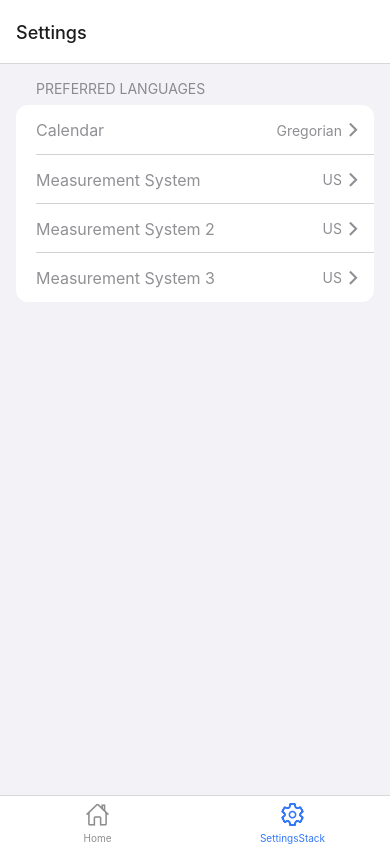
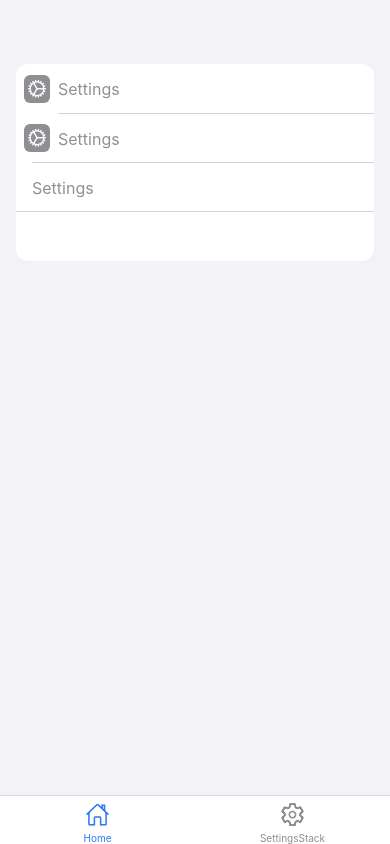
Before and after one commit to jbijlsma/react-native-settings, a React Native app: screen /SettingListScreen in a window 390 px wide. Built offline with nearby package versions, Linux system fonts and the light colour scheme.

Commit message:
Try to make styling more flexible

```diff
--- a/App.js
+++ b/App.js
@@ -40,7 +40,7 @@ export default function App() {
     <Provider store={store}>
       <StatusBar style="auto" />
       <NavigationContainer theme={theme}>
-        <Tabs.Navigator initialRouteName="SettingsStack">
+        <Tabs.Navigator initialRouteName="Home">
           <Tabs.Screen
             name="Home"
             component={HomeScreen}
--- /dev/null
+++ b/components/FilledIcon.js
@@ -0,0 +1,25 @@
+import { StyleSheet, View } from "react-native";
+import { Ionicons } from "@expo/vector-icons";
+
+function FilledIcon({ backgroundColor, iconName, iconColor, iconSize }) {
+  return (
+    <View style={[styles.container, { backgroundColor: backgroundColor }]}>
+      <Ionicons
+        name={iconName}
+        color={iconColor}
+        size={iconSize}
+      />
+    </View>
+  );
+}
+
+const styles = StyleSheet.create({
+  container: {
+    justifyContent: "center",
+    alignItems: "center",
+    padding: 2,
+    borderRadius: 6,
+  },
+});
+
+export default FilledIcon;
--- a/components/Item.js
+++ b/components/Item.js
@@ -1,10 +1,12 @@
-import { StyleSheet, Pressable, View } from "react-native";
+import { StyleSheet, Pressable, View, Text } from "react-native";
 
 import { useTheme } from "../theme/useTheme";
+import FilledIcon from "./FilledIcon";
 
 function Item({
   item,
   index,
+  marginLeft,
   hasPrevSibbling,
   hasNextSibbling,
   onPress,
@@ -36,7 +38,7 @@ function Item({
   }
 
   const isFirstSetting = index === 0;
-  const outerBoxHeight = 50;
+  const outerBoxHeight = 48;
   const pressableBorderRadius = getPressableBorderRadiusStyle(
     hasPrevSibbling,
     hasNextSibbling
@@ -60,9 +62,20 @@ function Item({
         },
       ]}
     >
+      <View style={styles.leadingIcon}>
+        {item.iconName && (
+          <FilledIcon
+            backgroundColor={item.iconBackgroundColor}
+            iconName={item.iconName}
+            iconColor={item.iconColor}
+            iconSize={24}
+          />
+        )}
+      </View>
       <View
         style={[
           styles.innerBox,
+          { marginLeft: marginLeft },
           !isFirstSetting &&
             hasPrevSibbling && {
               borderTopWidth: 1,
@@ -83,15 +96,20 @@ const styles = StyleSheet.create({
     left: 0,
     right: 0,
     overflow: "hidden",
+    flexDirection: "row",
+    alignItems: "center",
   },
   innerBox: {
-    marginLeft: 20,
     width: "100%",
     height: "100%",
   },
+  leadingIcon: {
+    position: "absolute",
+    left: 8,
+  },
   settingContainer: {
     flex: 1,
-    paddingRight: 30,
+    paddingRight: 55,
     paddingVertical: 12,
     flexDirection: "row",
     justifyContent: "space-between",
--- a/components/ItemGroup.js
+++ b/components/ItemGroup.js
@@ -3,13 +3,22 @@ import Item from "./Item";
 import SingleSelectSetting from "./items/SingleSelectSetting";
 import SingleSelectOptionItem from "./items/SingleSelectOptionItem";
 import UnknownItem from "./items/UnknownItem";
+import SettingPageLink from "./items/SettingPageLink";
 
-function ItemGroup({ items, itemKeyExtractor, isOptionSelected, onPress }) {
+function ItemGroup({
+  items,
+  itemKeyExtractor,
+  marginLeft,
+  isOptionSelected,
+  onPress,
+}) {
   const numberOfItems = items.length;
   const lastItemIndex = items.length - 1;
 
   function createItemImplemenation(item) {
     switch (item.type) {
+      case "SettingPageLink":
+        return <SettingPageLink setting={item} />;
       case "SingleSelectSetting":
         return <SingleSelectSetting setting={item} />;
       case "SingleSelectOptionItem":
@@ -36,9 +45,8 @@ function ItemGroup({ items, itemKeyExtractor, isOptionSelected, onPress }) {
     return (
       <Item
         key={itemKeyExtractor(item)}
-        title={item.title}
-        value={item.value}
-        displayValue={item.displayValue}
+        item={item}
+        marginLeft={marginLeft}
         index={index}
         hasPrevSibbling={hasPrevSibbling}
         hasNextSibbling={hasNextSibbling}
--- /dev/null
+++ b/components/items/SettingPageLink.js
@@ -0,0 +1,40 @@
+import { StyleSheet, Text, View } from "react-native";
+import { Ionicons } from "@expo/vector-icons";
+
+import { useTheme } from "../../theme/useTheme";
+
+function SettingPageLink({ setting }) {
+  const [theme] = useTheme();
+
+  return (
+    <>
+      <Text
+        style={[
+          styles.settingTitle,
+          { color: theme.colors.sectionSettingText },
+        ]}
+      >
+        {setting?.title}
+      </Text>
+      <View style={styles.settingValueContainer}>
+        <Ionicons
+          name="chevron-forward-outline"
+          color={theme.colors.sectionSettingValue}
+          size={22}
+        />
+      </View>
+    </>
+  );
+}
+
+const styles = StyleSheet.create({
+  settingTitle: {
+    fontSize: 16,
+  },
+  settingValueContainer: {
+    flexDirection: "row",
+    alignItems: "center",
+  },
+});
+
+export default SettingPageLink;
--- a/models/setting.js
+++ b/models/options-setting.js
@@ -1,4 +1,4 @@
-export function Setting(type, name, title, value, options) {
+export function OptionsSetting(type, name, title, value, options) {
   return {
     type: type,
     name: name,
--- /dev/null
+++ b/models/setting-page-link-setting.js
@@ -0,0 +1,19 @@
+export function SettingPageLinkSetting(
+  type,
+  name,
+  title,
+  linkedSection,
+  iconBackgroundColor,
+  iconName,
+  iconColor
+) {
+  return {
+    type: type,
+    name: name,
+    title: title,
+    linkedSection: linkedSection,
+    iconBackgroundColor: iconBackgroundColor,
+    iconName: iconName,
+    iconColor: iconColor,
+  };
+}
--- a/screens/HomeScreen.js
+++ b/screens/HomeScreen.js
@@ -1,36 +1,218 @@
-import { StyleSheet, View, Text } from "react-native";
-import { useSelector } from "react-redux";
+import { StyleSheet, View, Pressable, Text } from "react-native";
+import { Ionicons } from "@expo/vector-icons";
 
-import ItemGroup from "../components/ItemGroup";
 import { useTheme } from "../theme/useTheme";
+import FilledIcon from "../components/FilledIcon";
 
 function HomeScreen({ navigation }) {
   const [theme] = useTheme();
-  const section = useSelector((state) => state.settingsSlice.section);
 
-  function onPressHandler(item) {
-    navigation.navigate("ItemScreen", { itemName: item.name });
-  }
+  const createPressables = () => {
+    return (
+      <>
+        <Pressable
+          style={({ pressed }) => [
+            styles.outerBox,
+            { borderTopLeftRadius: 12, borderTopRightRadius: 12 },
+            {
+              top: 0,
+              height: 50,
+              backgroundColor: theme.colors.sectionBackground,
+            },
+            pressed && {
+              backgroundColor: theme.colors.settingPressedBackground,
+              zIndex: 1000,
+            },
+          ]}
+        >
+          <View style={styles.innerBox}>
+            <View style={styles.innerBoxLeft}>
+              <FilledIcon
+                backgroundColor="rgb(142, 142, 147)"
+                iconName="ios-cog-outline"
+                iconColor="white"
+                iconSize={22}
+              />
+            </View>
+            <View style={styles.innerBoxRight}>
+              <Text
+                style={[
+                  styles.settingTitle,
+                  { color: theme.colors.sectionSettingText },
+                ]}
+              >
+                Settings
+              </Text>
+              <Ionicons
+                name="chevron-forward-outline"
+                color="white"
+                size={22}
+              />
+            </View>
+          </View>
+        </Pressable>
+        <Pressable
+          style={({ pressed }) => [
+            styles.outerBox,
+            {
+              top: 49,
+              height: 50,
+              backgroundColor: theme.colors.sectionBackground,
+            },
+            pressed && {
+              backgroundColor: theme.colors.settingPressedBackground,
+              zIndex: 1000,
+            },
+          ]}
+        >
+          <View style={styles.innerBox}>
+            <View style={styles.innerBoxLeft}>
+              <FilledIcon
+                backgroundColor="rgb(142, 142, 147)"
+                iconName="ios-cog-outline"
+                iconColor="white"
+                iconSize={22}
+              />
+            </View>
+            <View
+              style={[
+                styles.innerBoxRight,
+                {
+                  borderTopWidth: 1,
+                  borderTopColor: theme.colors.settingPressedBackground,
+                },
+              ]}
+            >
+              <Text
+                style={[
+                  styles.settingTitle,
+                  { color: theme.colors.sectionSettingText },
+                ]}
+              >
+                Settings
+              </Text>
+              <Ionicons
+                name="chevron-forward-outline"
+                color="white"
+                size={22}
+              />
+            </View>
+          </View>
+        </Pressable>
+        <Pressable
+          style={({ pressed }) => [
+            styles.outerBox,
+            {
+              top: 98,
+              height: 50,
+              backgroundColor: theme.colors.sectionBackground,
+            },
+            pressed && {
+              backgroundColor: theme.colors.settingPressedBackground,
+              zIndex: 1000,
+            },
+          ]}
+        >
+          <View style={styles.innerBox}>
+            <View style={styles.innerBoxLeft}></View>
+            <View
+              style={[
+                styles.innerBoxRight,
+                {
+                  borderTopWidth: 1,
+                  borderTopColor: theme.colors.settingPressedBackground,
+                },
+              ]}
+            >
+              <Text
+                style={[
+                  styles.settingTitle,
+                  { color: theme.colors.sectionSettingText },
+                ]}
+              >
+                Settings
+              </Text>
+              <Ionicons
+                name="chevron-forward-outline"
+                color="white"
+                size={22}
+              />
+            </View>
+          </View>
+        </Pressable>
+        <Pressable
+          style={({ pressed }) => [
+            styles.outerBox,
+            { borderBottomLeftRadius: 12, borderBottomRightRadius: 12 },
+            {
+              top: 147,
+              height: 50,
+              backgroundColor: theme.colors.sectionBackground,
+            },
+            pressed && {
+              backgroundColor: theme.colors.settingPressedBackground,
+              zIndex: 1000,
+            },
+          ]}
+        >
+          <View
+            style={[
+              styles.innerBox,
+              {
+                borderTopWidth: 1,
+                borderTopColor: theme.colors.settingPressedBackground,
+              },
+            ]}
+          ></View>
+        </Pressable>
+      </>
+    );
+  };
 
   return (
-    <View style={styles.container}>
-      <View>
-        <Text style={styles.text}>Home</Text>
-      </View>
+    <View style={styles.pageContainer}>
+      <View style={styles.outerContainer}>{createPressables()}</View>
     </View>
   );
 }
 
 const styles = StyleSheet.create({
-  container: {
+  pageContainer: {
     flex: 1,
-    padding: 16,
-    justifyContent: "center",
+    paddingHorizontal: 16,
+    marginTop: 64,
+  },
+  outerContainer: {
+    // position: "relative",
+    flex: 1,
+  },
+  outerBox: {
+    position: "absolute",
+    width: "100%",
+    left: 0,
+    right: 0,
+    overflow: "hidden",
+    flexDirection: "row",
     alignItems: "center",
   },
-  text: {
-    fontSize: 18,
-    fontWeight: "bold",
+  innerBox: {
+    flexDirection: "row",
+    width: "100%",
+    height: "100%",
+  },
+  innerBoxLeft: {
+    justifyContent: "center",
+    paddingHorizontal: 8,
+  },
+  innerBoxRight: {
+    paddingRight: 8,
+    flex: 1,
+    flexDirection: "row",
+    justifyContent: "space-between",
+    alignItems: "center",
+  },
+  settingTitle: {
+    fontSize: 16,
   },
 });
 
--- a/screens/SettingListScreen.js
+++ b/screens/SettingListScreen.js
@@ -5,20 +5,38 @@ import { useNavigation } from "@react-navigation/native";
 import { useSelector } from "react-redux";
 import ItemGroup from "../components/ItemGroup";
 
-function SettingListScreen() {
+function SettingListScreen({ route }) {
   const [theme] = useTheme();
   const navigation = useNavigation();
 
+  const topLevelSection = useSelector((state) => state.settingsSlice.section);
+
   function settingPressHandler(setting) {
-    navigation.navigate("SettingOptionsScreen", { settingName: setting.name });
+    console.log(setting.type);
+    switch (setting.type) {
+      case "SettingPageLink":
+        navigation.push("SettingListScreen", {
+          section: setting.linkedSection,
+        });
+        break;
+      default:
+        console.log("Default");
+        navigation.navigate("SettingOptionsScreen", {
+          settingName: setting.name,
+        });
+    }
   }
 
-  const section = useSelector((state) => state.settingsSlice.section);
+  const section = route.params?.section ?? topLevelSection;
+  const headerMarginleft = 50;
 
   return (
     <View style={styles.container}>
       <Text
-        style={[styles.sectionHeader, { color: theme.colors.sectionHeader }]}
+        style={[
+          styles.sectionHeader,
+          { color: theme.colors.sectionHeader, marginLeft: headerMarginleft },
+        ]}
       >
         {section.title.toUpperCase()}
       </Text>
@@ -27,6 +45,7 @@ function SettingListScreen() {
         <ItemGroup
           items={section.settings}
           itemKeyExtractor={(setting) => setting.name}
+          marginLeft={headerMarginleft}
           onPress={settingPressHandler}
         />
       </View>
@@ -44,11 +63,6 @@ const styles = StyleSheet.create({
     fontSize: 14,
     marginBottom: 8,
   },
-  sectionContainer: {
-    borderRadius: 12,
-    marginTop: 8,
-    padding: 12,
-  },
 });
 
 export default SettingListScreen;
--- a/screens/SettingOptionsScreen.js
+++ b/screens/SettingOptionsScreen.js
@@ -7,6 +7,8 @@ import { updateSetting } from "../store/settings";
 
 function SettingOptionsScreen({ navigation, route }) {
   const { settingName } = route.params;
+
+  const headerMarginleft = 35;
 
   // Pass only basic info through routeParams and look up the stats in the store to trigger changes if the state is updated
   const setting = useSelector((state) =>
@@ -41,6 +43,7 @@ function SettingOptionsScreen({ navigation, route }) {
           items={setting.options}
           itemKeyExtractor={(item) => item.value}
           isOptionSelected={(option) => option.value === setting.value}
+          marginLeft={headerMarginleft}
           onPress={onPressHandler}
         />
       </View>
--- a/store/settings.js
+++ b/store/settings.js
@@ -1,30 +1,49 @@
 import { createSlice } from "@reduxjs/toolkit";
 
-import { Setting } from "../models/setting";
+import { OptionsSetting } from "../models/options-setting";
 import { SettingSection } from "../models/setting-section";
 import { SettingOption } from "../models/setting-option";
+import { SettingPageLinkSetting } from "../models/setting-page-link-setting";
 
-const initialState = new SettingSection("PREFERRED LANGUAGES", [
-  new Setting("SingleSelectSetting", "calendar", "Calendar", "g", [
+const createCalendarSetting = (id) =>
+  new OptionsSetting("SingleSelectSetting", id, "Calendar", "g", [
     new SettingOption("Gregorian", "g"),
     new SettingOption("Japanese", "j"),
     new SettingOption("Buddhist", "b"),
-  ]),
-  new Setting("SingleSelectSetting", "ms", "Measurement System", "us", [
+  ]);
+
+const createMeasurementSystemSetting = (id) =>
+  new OptionsSetting("SingleSelectSetting", id, "Measurement System", "us", [
     new SettingOption("Metric", "m"),
     new SettingOption("US", "us"),
     new SettingOption("UK", "uk"),
-  ]),
-  new Setting("SingleSelectSetting", "ms2", "Measurement System 2", "us", [
-    new SettingOption("Metric", "m"),
-    new SettingOption("US", "us"),
-    new SettingOption("UK", "uk"),
-  ]),
-  new Setting("SingleSelectSetting", "ms3", "Measurement System 3", "us", [
-    new SettingOption("Metric", "m"),
-    new SettingOption("US", "us"),
-    new SettingOption("UK", "uk"),
-  ]),
+  ]);
+
+const initialState = new SettingSection("PREFERRED LANGUAGES", [
+  new SettingPageLinkSetting(
+    "SettingPageLink",
+    "general",
+    "General",
+    new SettingSection("ONE LEVEL DEEPER", [
+      createCalendarSetting("cal1"),
+      createMeasurementSystemSetting("ms1"),
+    ]),
+    "rgb(142, 142, 147)",
+    "ios-cog-outline",
+    "white"
+  ),
+  new SettingPageLinkSetting(
+    "SettingPageLink",
+    "display_and_brightness",
+    "Display and Brightness",
+    new SettingSection("ONE LEVEL DEEPER", [
+      createCalendarSetting("cal2"),
+      createMeasurementSystemSetting("ms2"),
+    ]),
+    "rgb(52, 120, 247)",
+    "ios-sunny-outline",
+    "white"
+  ),
 ]);
 
 const settingsSlice = createSlice({
```
